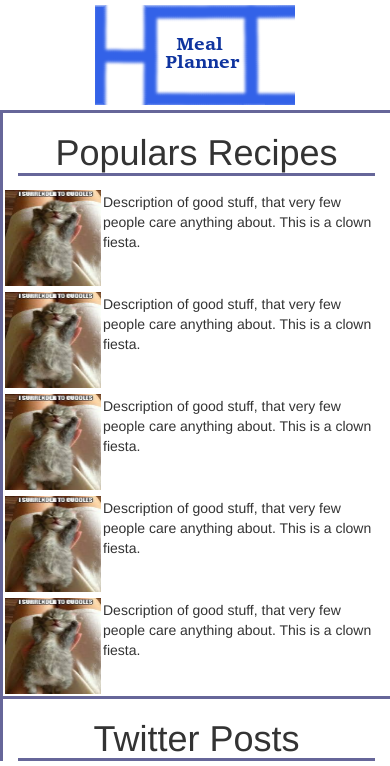
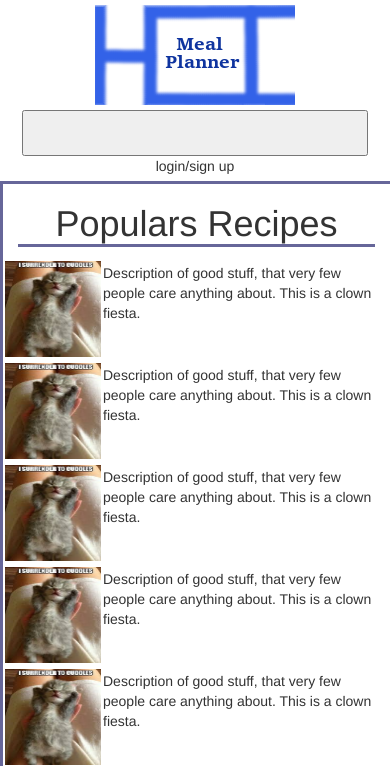
Before and after one commit to khatkeStudent/HCIRecipeSuggestionsProject, a PHP site: page /index.php in a window 390 px wide. Shown: the top 766 px of the page. Run offline with PHP 8.4, Linux system fonts and the light colour scheme.

Commit message:
Updating for review

```diff
--- a/includes/header.php
+++ b/includes/header.php
@@ -1,7 +1,10 @@
 <div class="header container">
 	<div class="row">
-		<div class="col-md-12">
+		<div class="col-md-11">
 			<img src="images/Logo.png" />
+		</div>
+		<div class="col-md-1">
+			<input id="btnSignup" type="button">login/sign up</input>
 		</div>
 	</div>
 </div>
```
